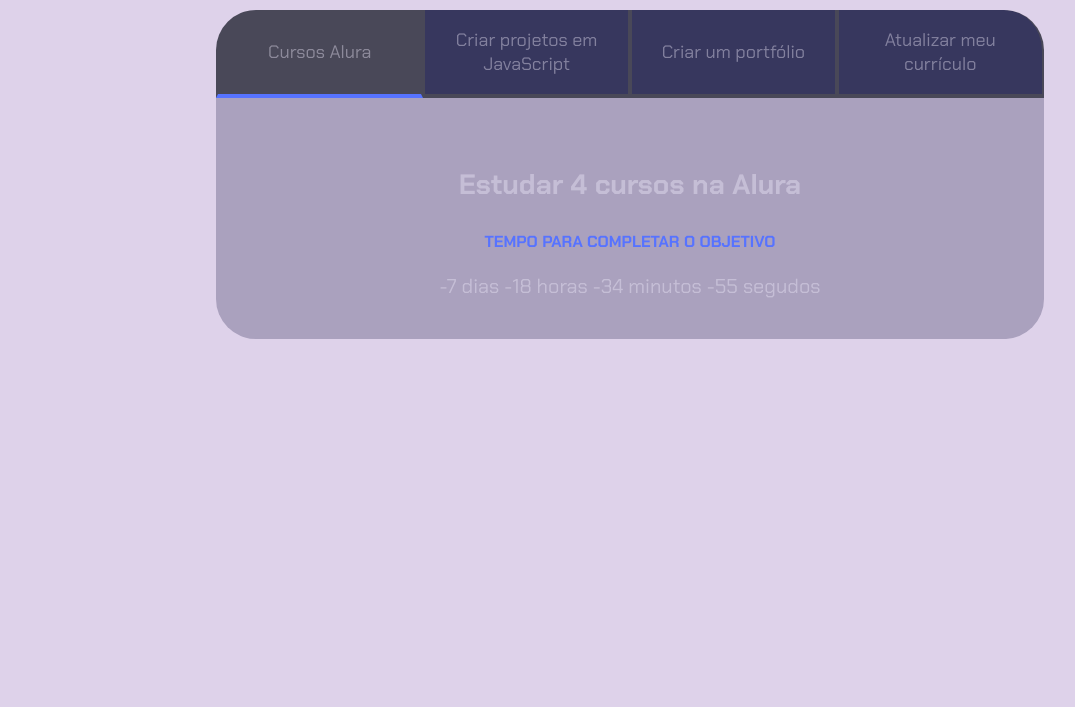
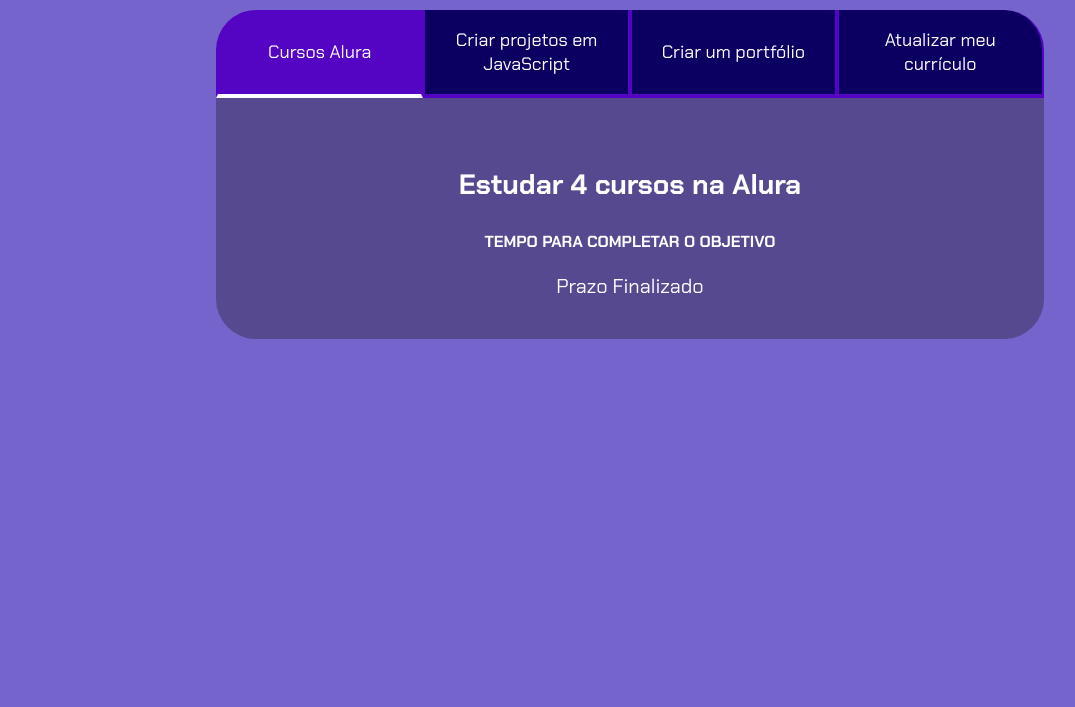
Before and after one commit to natalypereiramiranda/projeto_programacao_3D, a plain HTML site: page index.html in a window 1280 px wide. Shown: the part 93-800 px from the top of the page, without its empty margins (10-1085 px from the left). Drawn offline with Linux system fonts and the light colour scheme.

Commit message:
Add files via upload

```diff
--- a/main.js
+++ b/main.js
@@ -1,11 +1,15 @@
 const botoes = document.querySelectorAll(".botao");
 const textos = document.querySelectorAll(".aba-conteudo");
 const contadores = document.querySelectorAll(".contador");
-const tempoObjetivo1 = new Date("2024-04-05T00:00:00");
 
-contadores[0].textContent = calculeTempo (tempoObjetivo1);
+const tempoObjetivo1 = new Date("2024-04-09T00:00:00");
+const tempoObjetivo2 = new Date("2024-04-09T00:00:00");
+const tempoObjetivo3 = new Date("2024-04-09T00:00:00");
+const tempoObjetivo4 = new Date("2024-04-09T00:00:00");
 
-function calculeTempo (tempoObjetivo1){
+const tempos = [tempoObjetivo1, tempoObjetivo2, tempoObjetivo3, tempoObjetivo4];
+
+function calculaTempo (tempoObjetivo1){
     let tempoAtual = new Date();
     let tempoFinal = tempoObjetivo1 - tempoAtual;
     let segundos = Math.floor(tempoFinal/1000);
@@ -17,9 +21,12 @@
     minutos %= 60;
     horas %= 24;
 
+    if (tempoFinal>0){
+
+        return dias + " dias " + horas + " horas " + minutos + " minutos " + segundos + " segudos";
+    }else{return "Prazo Finalizado"};
 
 
-    return dias + " dias " + horas + " horas " + minutos + " minutos " + segundos + " segudos";
 }
 
 for (let i=0; i < botoes.length; i++){
@@ -34,3 +41,15 @@
         textos[i].classList.add("ativo");
     }
 }
+
+function atualizaCronometro(){
+    for (let i=0; i<contadores.length; i++){
+      contadores[i].textContent = calculaTempo(tempos[i]);
+    }
+}
+function comecaCronometro(){
+    atualizaCronometro();
+    setInterval(atualizaCronometro, 1000);
+}
+
+comecaCronometro();
--- a/style.css
+++ b/style.css
@@ -1,12 +1,12 @@
 @import url('https://fonts.googleapis.com/css2?family=Chakra+Petch:ital,wght@0,300;0,400;0,500;0,600;0,700;1,300;1,400;1,500;1,600;1,700&family=Josefin+Sans:wght@400;700&family=Poppins:wght@300;400;500;700&display=swap');
 
 :root{
-    --cor-de-fundo: #50149430;
-    --verde: #5773ff;
-    --branco: #ece7f86b;
-    --botao-ativo: #494858;
-    --botao-inativo: rgb(55, 55, 94);
-    --texto-fundo: rgba(58, 55, 94, 0.318);
+    --cor-de-fundo: #5d49c2d8;
+    --verde: #fdfdfd;
+    --branco: #fffffffd;
+    --botao-ativo: #5404c3;
+    --botao-inativo: rgb(11, 0, 97);
+    --texto-fundo: rgba(21, 17, 17, 0.318);
 }
 
 body{
```
